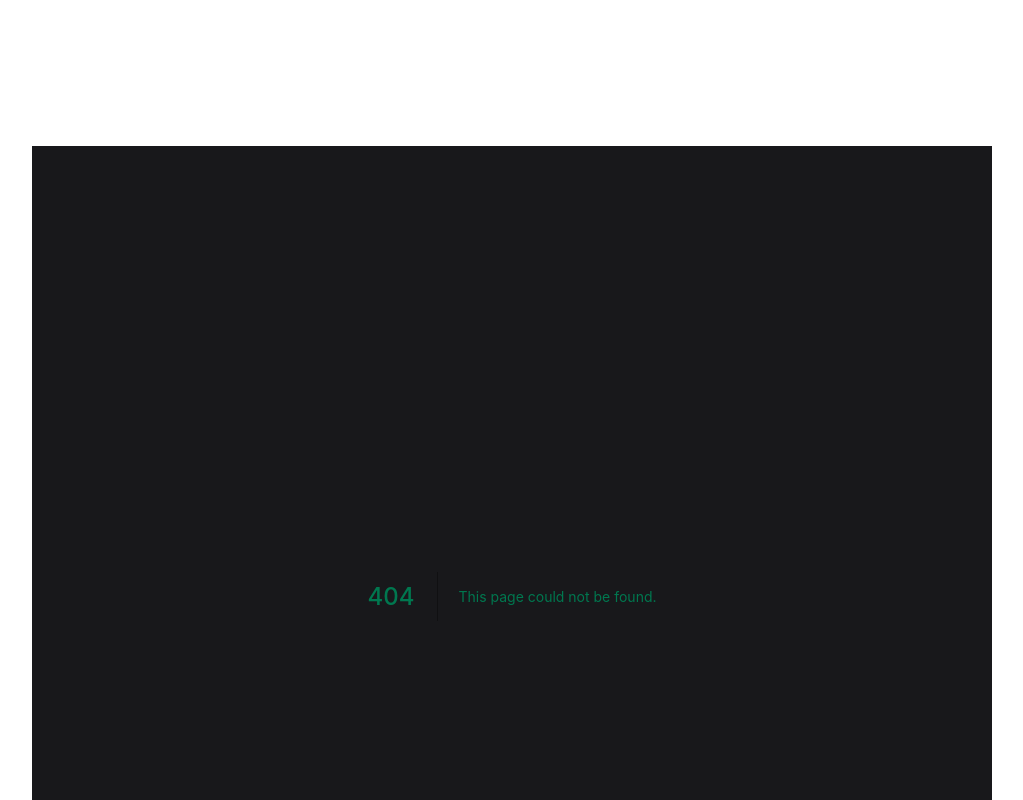
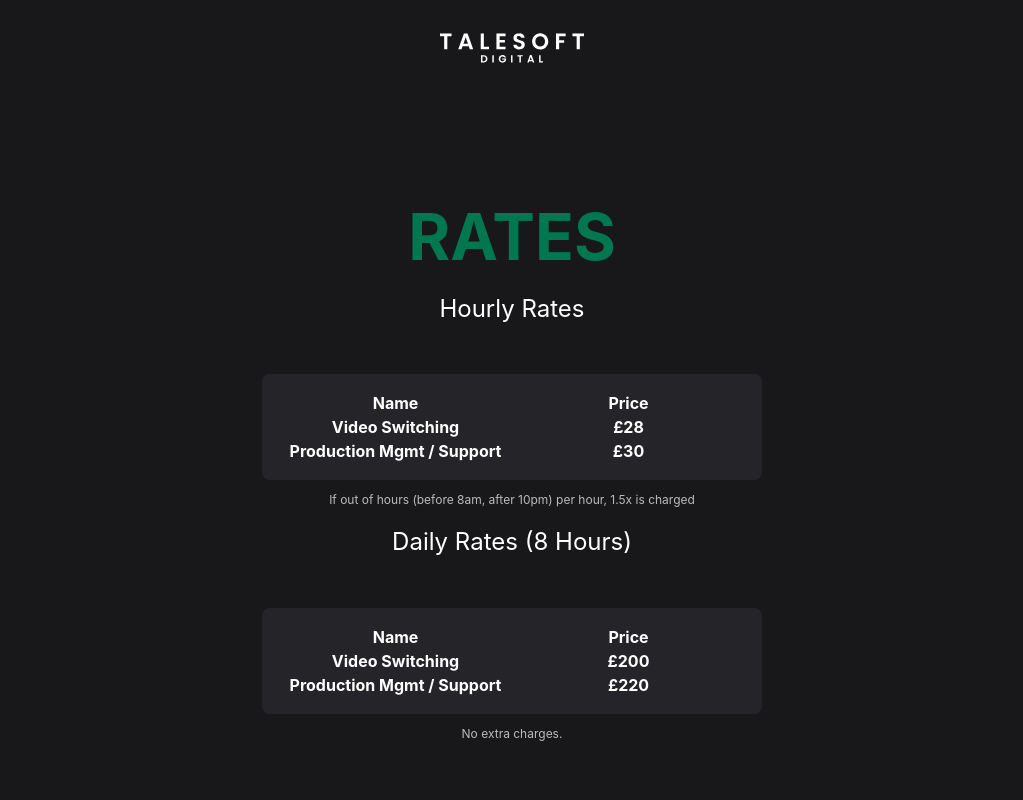
Before and after one commit to CharlieSay/talesoft-neptune, a Next.js app: page /rates in a window 1280 px wide. Before the commit this address had no page. Shown: the top 800 px of the page, without its empty margins (128-1151 px from the left). Built offline with nearby package versions, Linux system fonts and the light colour scheme.

Commit message:
feat: new rates page

```diff
--- a/package.json
+++ b/package.json
@@ -10,7 +10,7 @@
   },
   "dependencies": {
     "@formspark/use-formspark": "^0.1.39",
-    "next": "12.3.0",
+    "next": "13.0.0",
     "react": "18.2.0",
     "react-dom": "18.2.0",
     "react-loader-spinner": "^5.3.4",
@@ -22,7 +22,7 @@
     "@types/react-dom": "18.0.6",
     "@types/styled-components": "^5.1.26",
     "eslint": "8.23.1",
-    "eslint-config-next": "12.3.0",
+    "eslint-config-next": "13.0.0",
     "typescript": "4.8.3"
   }
 }
--- a/pages/_app.tsx
+++ b/pages/_app.tsx
@@ -7,6 +7,7 @@ function MyApp({ Component, pageProps }: AppProps) {
   return (
     <Layout>
       <Head>
+        <title>Talesoft Digital | Digital Agency based in Manchester</title>
         <meta
           name="title"
           content="Talesoft Digital | Digital Agency based in Manchester"
--- /dev/null
+++ b/pages/rates.tsx
@@ -0,0 +1,69 @@
+import type { NextPage } from 'next'
+import { Center } from '../components/layout/layout.styles'
+import {
+  MasterContainer,
+  SubTextTable,
+  TableContainer,
+  THead,
+} from '../styles/form.styles'
+import {
+  RatesSectionFooterText,
+  TitleH1,
+  TitleH2,
+} from '../styles/typography.styles'
+
+const RatesData = [
+  {
+    section: 'Hourly Rates',
+    subText: '',
+    rates: [
+      { name: 'Video Switching', price: '£28' },
+      { name: 'Production Mgmt / Support', price: '£30' },
+    ],
+    footerText:
+      'If out of hours (before 8am, after 10pm) per hour, 1.5x is charged',
+  },
+  {
+    section: 'Daily Rates (8 Hours)',
+    subText: '',
+    rates: [
+      { name: 'Video Switching', price: '£200' },
+      { name: 'Production Mgmt / Support', price: '£220' },
+    ],
+    footerText: 'No extra charges.',
+  },
+]
+
+const Rates: NextPage = () => {
+  return (
+    <Center>
+      <TitleH1>RATES</TitleH1>
+      {RatesData.map((rateData) => (
+        <section key={rateData.section}>
+          <TitleH2 alternative={true}>{rateData.section}</TitleH2>
+          <MasterContainer>
+            <TableContainer>
+              <THead>
+                <tr>
+                  <th>Name</th>
+                  <th>Price</th>
+                </tr>
+              </THead>
+              <tbody>
+                {rateData.rates.map((rate) => (
+                  <tr key={rate.name}>
+                    <th>{rate.name}</th>
+                    <th>{rate.price}</th>
+                  </tr>
+                ))}
+              </tbody>
+            </TableContainer>
+          </MasterContainer>
+          <RatesSectionFooterText>{rateData.footerText}</RatesSectionFooterText>
+        </section>
+      ))}
+    </Center>
+  )
+}
+
+export default Rates
--- a/styles/form.styles.tsx
+++ b/styles/form.styles.tsx
@@ -49,6 +49,26 @@ export const FormContainer = styled.section`
   max-width: 500px;
 `
 
+export const TableContainer = styled.table`
+  padding: 16px;
+  flex: 1;
+  background-color: #242429;
+  border-radius: 8px;
+  max-width: 500px;
+`
+
+export const THead = styled.thead`
+  tr {
+    th {
+      width: 50%;
+    }
+  }
+`
+
+export const SubTextTable = styled.p`
+  width: 100%;
+`
+
 export const SmallTextArea = styled.input`
   display: block;
   padding: 10px;
--- a/styles/typography.styles.tsx
+++ b/styles/typography.styles.tsx
@@ -1,16 +1,25 @@
 import styled from 'styled-components'
 
-export const TitleH1 = styled.h1`
+export const TitleH1 = styled.h1<{ alternative?: boolean }>`
   margin: 0;
   line-height: 1.15;
   font-size: 4rem;
+  color: ${(props) => (props.alternative ? 'white' : 'default')};
   @media (max-width: 757px) {
     font-size: 2.5rem;
   }
 `
-export const TitleH2 = styled.h2`
+
+export const TitleH2 = styled.h2<{ alternative?: boolean }>`
   color: white;
   font-weight: 400;
+  color: ${(props) => (props.alternative ? 'white' : 'default')};
+`
+
+export const RatesSectionFooterText = styled.p`
+  text-align: center;
+  font-size: 75%;
+  opacity: 70%;
 `
 
 export const SmallSpan = styled.p`
```
Also changed, not shown: 1 other file (tests, documents, lock files or other folders).
